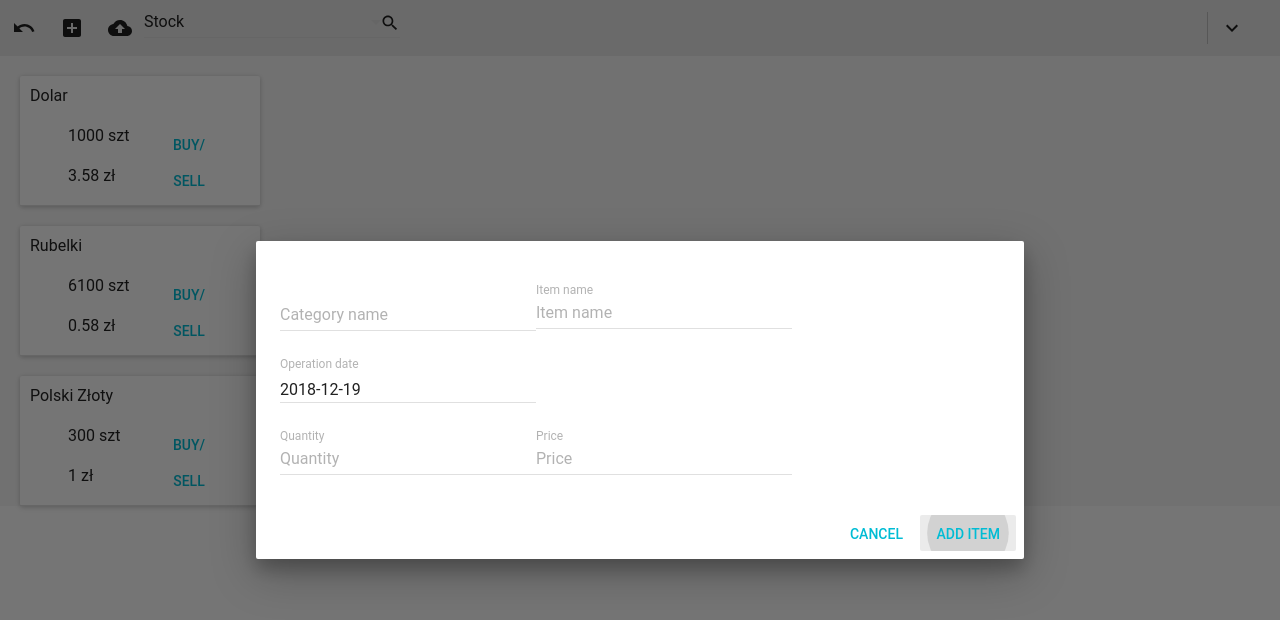
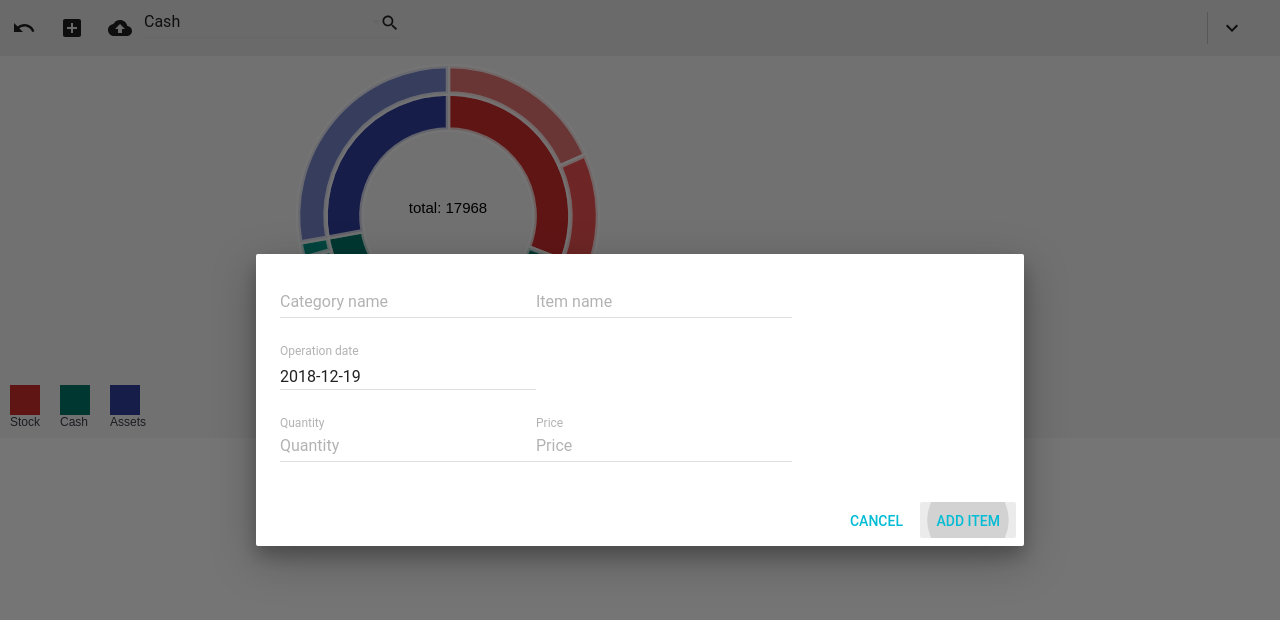
Before and after one commit to Lukasz-Juranek/RA, a React (Create React App) app in the folder wallet/: page / in a window 1280 px wide. Both pictures are taken after a click on the button "Add item". Shown: the top 620 px of the page. Built offline with nearby package versions, Linux system fonts and the light colour scheme.

Commit message:
Autoselect add

```diff
--- a/wallet/src/App.css
+++ b/wallet/src/App.css
@@ -1,5 +1,9 @@
 .App {
   background-color: rgb(248, 248, 248);
+}
+
+.sunburst{
+  text-align: left;
 }
 
 .rv-discrete-color-legend-item__color{
--- a/wallet/src/App.js
+++ b/wallet/src/App.js
@@ -35,7 +35,7 @@ var divStyle = {
 
 export default class App extends React.Component {
   state = {
-    View: "CATEGORY_VIEW",
+    View: "MAIN_VIEW",
   }
 
   componentWillMount()
--- a/wallet/src/WalletAppBar.js
+++ b/wallet/src/WalletAppBar.js
@@ -14,6 +14,7 @@ import DropDownMenu from 'material-ui/DropDownMenu';
 import RaisedButton from 'material-ui/RaisedButton';
 import {Toolbar, ToolbarGroup, ToolbarSeparator, ToolbarTitle} from 'material-ui/Toolbar';
 import store from './store';
+import {category_names_array} from './store';
 
 function render_select (_this) {
   var rows = [];
@@ -39,14 +40,14 @@ export default class WalletAppBar extends React.Component {
       super(props);
       this.state = {
         select_value: 0,
-        search_val: ""
       };
     }
 
   componentWillMount(){
     backup_data = "text/json;charset=utf-8," + encodeURIComponent(JSON.stringify(store.getState().wallet));
     this.unsubscribe = store.subscribe(() => {
-      this.setState({search_val: store.getState().active_category});
+      let cat_index = category_names_array().indexOf(store.getState().active_category);
+      this.setState({select_value: cat_index});
       backup_data = "text/json;charset=utf-8," + encodeURIComponent(JSON.stringify(store.getState().wallet));
     }).bind(this);
   }
--- a/wallet/src/WalletSunburst.js
+++ b/wallet/src/WalletSunburst.js
@@ -10,6 +10,7 @@ const LABEL_STYLE = {
   fontSize: '15px',
   textAnchor: 'middle'
 };
+
 
 /**
  * Recursively work backwards from highlighted node to find path of valud nodes
@@ -100,11 +101,10 @@ export default class WalletSunburst extends React.Component {
     const {clicked, data, finalValue, pathValue} = this.state;
 
     return (
-      <div className="App" >
+      <div className="sunburst" >
         {/* <div>{clicked ? 'click to unlock selection' : 'click to lock selection'}</div> */}
         <Sunburst
           animation
-          className="basic-sunburst-example"
           hideRootNode
           onValueMouseOver={node => {
             // if (clicked) {
--- a/wallet/src/addItemDialog.js
+++ b/wallet/src/addItemDialog.js
@@ -7,7 +7,7 @@ import DatePicker from 'material-ui/DatePicker';
 import TextField from 'material-ui/TextField';
 import AutoComplete from 'material-ui/AutoComplete';
 import store from './store';
-import {category_names_array} from './store';
+import {category_names_array, items_names_array} from './store';
 
 function submit_button_label(title)
 {
@@ -77,20 +77,20 @@ export default class AddItemDialog extends React.Component {
     switch (store.getState().add_item_window.title)
     {
       case "SELL":
-        console.log("SELL" + this.refs.quantity.getValue());
+        console.log("SELL" + this.state.category_name + this.state.item_name + " : " + this.refs.quantity.getValue());
         store.dispatch({type: "SELL_ITEM", payload: {
-          item_name : this.refs.item_name.getValue(),
-          category_name: this.refs.category_name.getValue(),
+          item_name : this.state.item_name,
+          category_name: this.state.category_name,
           quantity: this.refs.quantity.getValue(),
           price: this.refs.price.getValue()
         }})
         break;
       case "Add item":
       case "BUY":
-        console.log("BUY" + this.refs.quantity.getValue());
-        store.dispatch({type: "ADD_ITEM", payload: {
-          item_name : this.refs.item_name.getValue(),
-          category_name: this.refs.category_name.getValue(),
+        console.log("BUY" + this.state.category_name + this.state.item_name + " : " + this.refs.quantity.getValue());
+         store.dispatch({type: "ADD_ITEM", payload: {
+          item_name : this.state.item_name,
+          category_name: this.state.category_name,
           quantity: this.refs.quantity.getValue(),
           price: this.refs.price.getValue()
         }})
@@ -133,23 +133,31 @@ export default class AddItemDialog extends React.Component {
           onRequestClose={this.handleClose}
         >
         <AutoComplete
+            searchText={this.state.category_name}
             hintText="Category name"
-            // ref="category_name"
-            // defaultValue={this.state.category_name}
             filter={AutoComplete.caseInsensitiveFilter}
             openOnFocus={true}
             style={this.tf_style}
             dataSource={category_names_array()}
+            onUpdateInput={(value)=>{console.log("UUUU");this.setState({category_name: value})}}
             // underlineShow={true}
             // floatingLabelText="Category"
             // floatingLabelFixed={true}
           />
-
+           <AutoComplete
+            searchText={this.state.item_name}
+            hintText="Item name"
+            filter={AutoComplete.caseInsensitiveFilter}
+            style={this.tf_style}
+            dataSource={items_names_array()}
+            onUpdateInput={(value)=>{this.setState({item_name: value})}}
+            />
+{/*
         {typeof(this.state.item_name) === undefined ?
           <ItemSelect defaultValue={this.state.item_name}/> :
           <TextField hintText="Item name" ref="item_name" defaultValue={this.state.item_name} style={this.tf_style} underlineShow={true} floatingLabelText="Item name"
           floatingLabelFixed={true}/>
-        }
+        } */}
 
         <DatePicker
           onChange={this.handleChangeMaxDate}
--- a/wallet/src/map_store.js
+++ b/wallet/src/map_store.js
@@ -15,9 +15,14 @@ export function mapToD3FlareDate()
         walletDB.item
             .filter((i) => {return i.category === c.name})
             .map((i,index) => {
+                let val;
+                if (Number.isInteger(i.price))
+                    val = Math.round(i.price * i.quantity);
+                else
+                    val = Math.round(parseFloat(i.price) * i.quantity);
                 let ch = {
                     "name" : i.name,
-                    "value" : Math.round(i.price * i.quantity),
+                    "value" : val,
                     "hex" : c.color[index + 3]
                 };
                 children.children.push(ch);
--- a/wallet/src/store.js
+++ b/wallet/src/store.js
@@ -2,7 +2,7 @@ import {walletDB} from './walletDB'
 import { combineReducers ,createStore } from 'redux';
 import { purple50 } from './color_array';
 
-const view_reducer = (state = 'CATEGORY_VIEW', action) => {
+const view_reducer = (state = 'MAIN_VIEW', action) => {
     switch (action.type) {
         case 'SET_VIEW':
           return action.payload;
@@ -74,7 +74,10 @@ const wallet_reducer = (state = walletDB, action) => {
       } else
       {
         item_find.price = action.payload.price;
-        item_find.quantity = item_find.quantity + parseInt(action.payload.quantity);
+        if (Number.isInteger(item_find.quantity))
+          item_find.quantity = (item_find.quantity) + parseInt(action.payload.quantity);
+        else
+          item_find.quantity = parseInt(item_find.quantity) + parseInt(action.payload.quantity);
       }
 
 
@@ -93,8 +96,12 @@ const wallet_reducer = (state = walletDB, action) => {
         if (item_find_r != false)
         {
           item_find_r.price = action.payload.price;
-          item_find_r.quantity = item_find_r.quantity - parseInt(action.payload.quantity);
-          if (item_find_r.quantity <= 0)
+          if (Number.isInteger(item_find_r.quantity))
+            item_find_r.quantity = (item_find_r.quantity) - parseInt(action.payload.quantity);
+          else
+            item_find_r.quantity = parseInt(item_find_r.quantity) - parseInt(action.payload.quantity);
+
+                    if (item_find_r.quantity <= 0)
           {
             let index = item.indexOf(item_find_r);
             item.splice(index,1);
@@ -164,4 +171,13 @@ export function category_names_array ()
   return d;
 }
 
+export function items_names_array ()
+{
+  let d = store.getState().wallet.item.map((i)=>
+  {
+    return i.name;
+  });
+  return d;
+}
+
 export default store;
```
